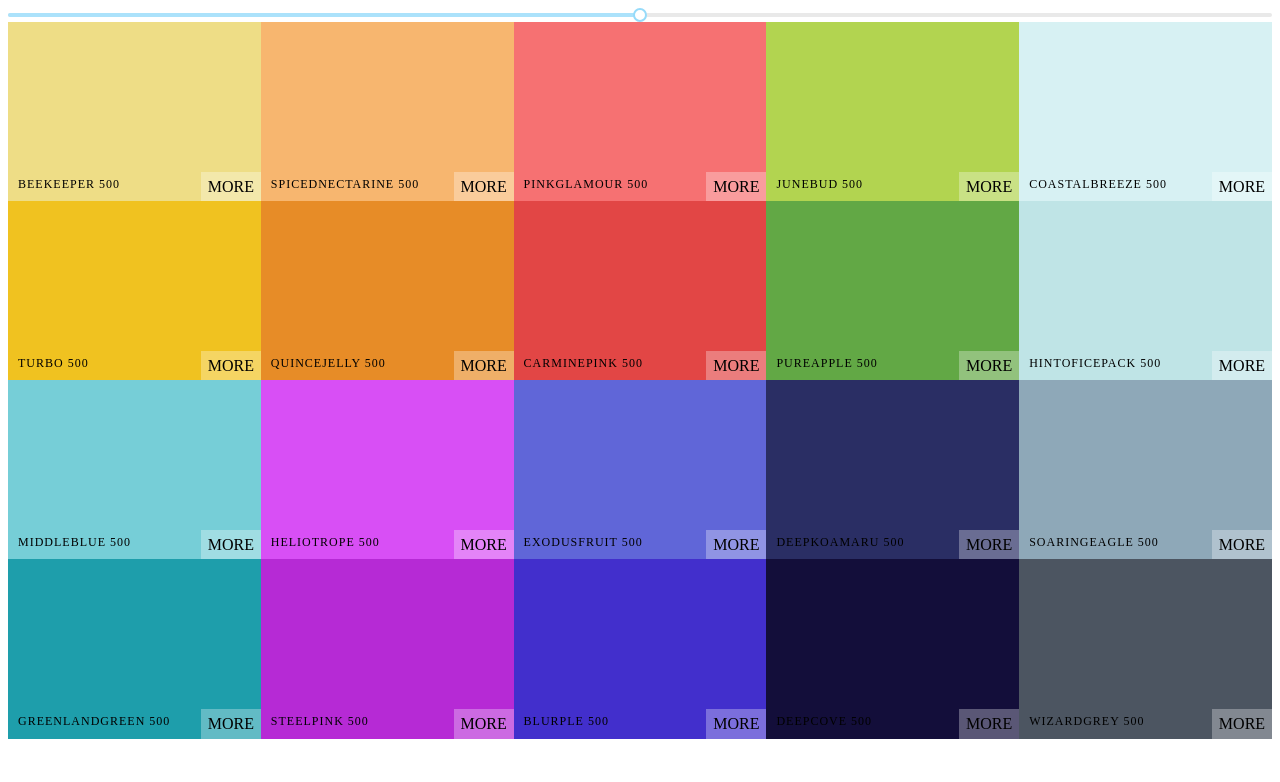
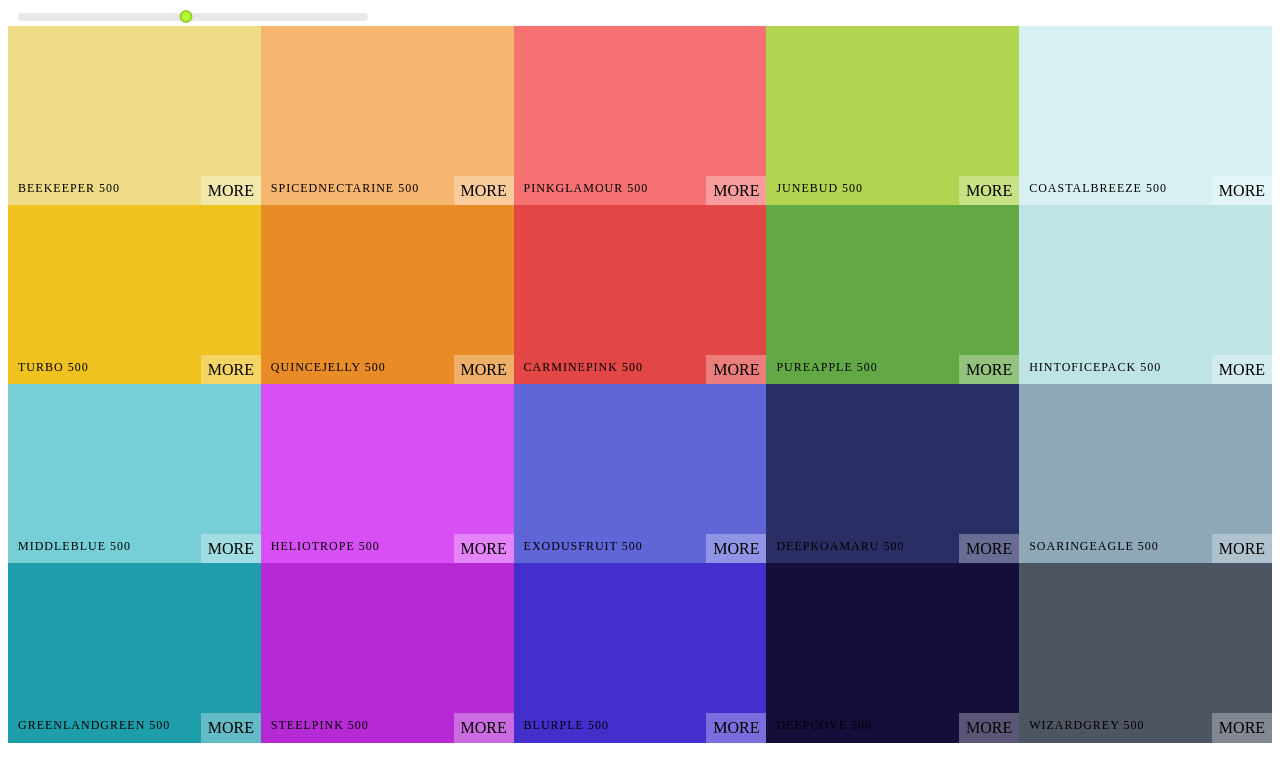
Before and after one commit to JunaidKhan-dev/ReactColors, a React (Create React App) app: page /palette/0 in a window 1280 px wide. Shown: the top 782 px of the page. Built offline with nearby package versions, Linux system fonts and the light colour scheme.

Commit message:
style slider

```diff
--- a/src/components/Palette.css
+++ b/src/components/Palette.css
@@ -5,3 +5,27 @@
 .Palette-colors{
   height: 90%;
 }
+.slider{
+  width: 350px;
+  margin: 0 10px;
+  display: inline-block;
+}
+.rc-slider-track{
+  background: transparent;
+}
+.rc-slider-rail{
+  height: 8px;
+}
+.rc-slider-handle,
+.rc-slider-handle:active,
+.rc-slider-handle:focus,
+.rc-slider-handle:hover{
+  background: greenyellow;
+  outline: none;
+  border: 2px solid yellowgreen;
+  box-shadow: none;
+  width: 13px;
+  height: 13px;
+  margin-left: -7px;
+  margin-top: -3px;
+}
--- a/src/components/Palette.js
+++ b/src/components/Palette.js
@@ -21,8 +21,10 @@
     })
     return (
       <div className='Palette'>
+        <div className='slider'>
         <Slider defaultValue={level} min={100} max={900}
          onAfterChange={this.changeLevel} step={100} />
+        </div>
         <div className='Palette-colors'>
           {colorsBoxes}
         </div>
```
